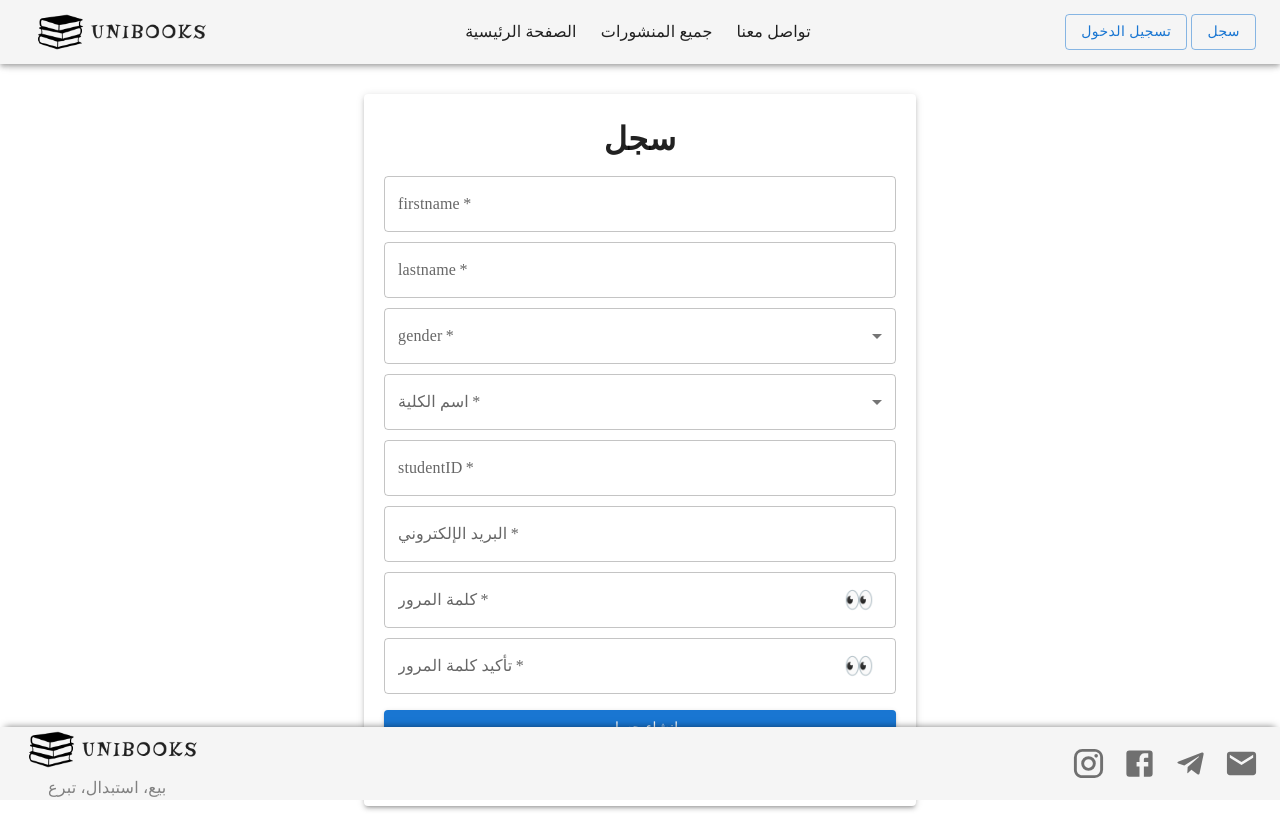
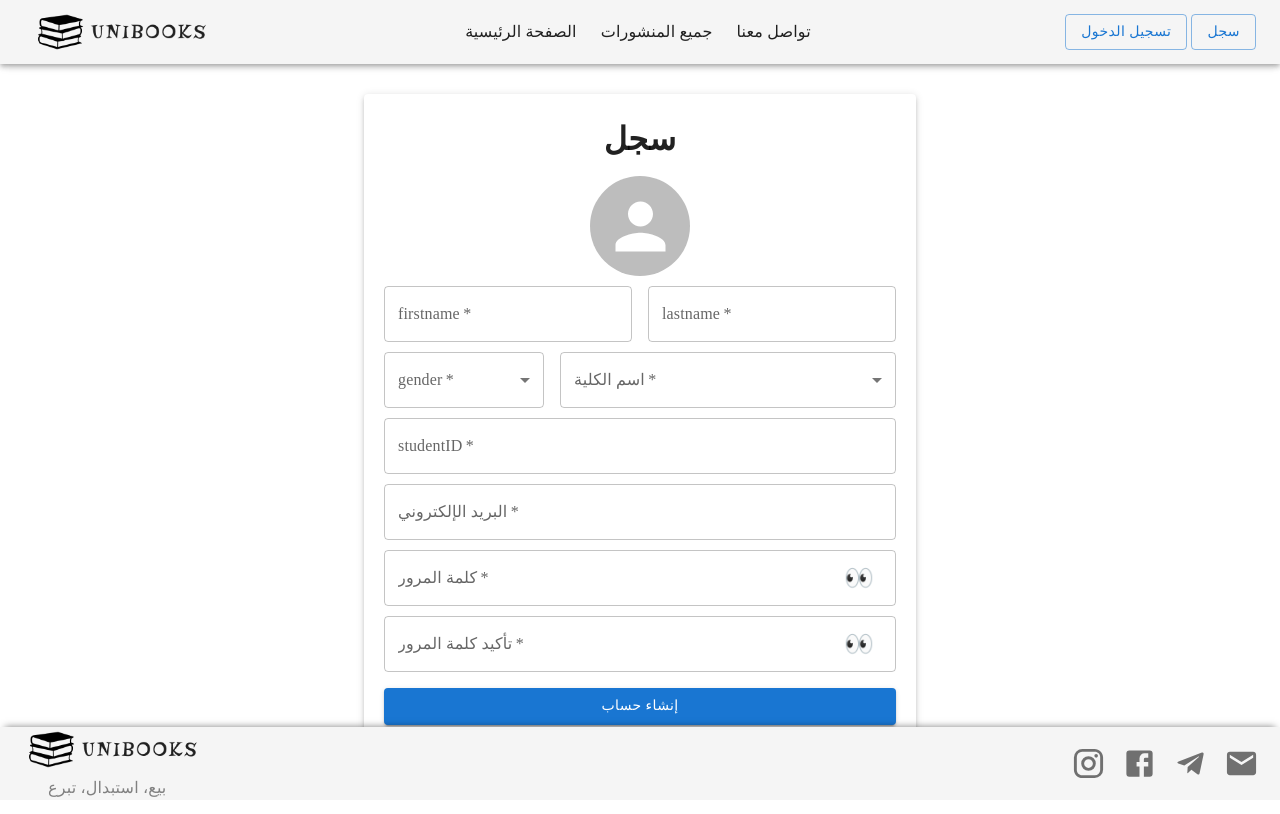
Before and after one commit to taladowiekat/unibooks, a React (Create React App) app in the folder frontend/: page /register in a window 1280 px wide. Built offline with nearby package versions, Linux system fonts and the light colour scheme; a web font is replaced by a local one.

Commit message:
Add the option to set a profile picture in signup

```diff
--- a/frontend/src/pages/register/Register.js
+++ b/frontend/src/pages/register/Register.js
@@ -1,5 +1,5 @@
 import React, { useState } from 'react';
-import {  Container, Grid, Typography, Button, InputAdornment, IconButton, TextField, Box, Paper } from '@mui/material';
+import { Avatar, Container, Grid, Typography, Button, InputAdornment, IconButton, TextField, Box, Paper } from '@mui/material';
 import { Formik, Form, Field } from 'formik';
 import { Link } from 'react-router-dom';
 import { useTranslation } from 'react-i18next';
@@ -20,31 +20,38 @@ const Register = () => {
     email: '',
     password: '',
     confirmPassword: '',
+    image: null
   };
 
   const [showPassword, setShowPassword] = useState(false);
   const [showConfirmPassword, setShowConfirmPassword] = useState(false);
+  const [selectedImage, setSelectedImage] = useState(null);
 
   const { t } = useTranslation();
 
   const onSubmit = async (values, { setSubmitting }) => {
     try {
       const { data } = await axios.post('http://localhost:3000/auth/signup', {
-        firstname:values.firstname,
-        lastname:values.lastname,
-        studentID:values.studentID,
-        email:values.email,
-        password:values.password,
-        gender:values.gender,
-        college:values.college
-       });
+        firstname: values.firstname,
+        lastname: values.lastname,
+        studentID: values.studentID,
+        email: values.email,
+        password: values.password,
+        gender: values.gender,
+        college: values.college
+      });
       console.log(data);
       navigate('/login')
     } catch (error) {
-    console.log("error: ", error);
-    }finally{
-    setSubmitting(false);
+      console.log("error: ", error);
+    } finally {
+      setSubmitting(false);
     }
+  };
+
+  const handleImageChange = (event) => {
+    const file = event.target.files[0];
+    setSelectedImage(file);
   };
 
 
@@ -64,6 +71,34 @@ const Register = () => {
             {({ errors, touched, isValid, setFieldValue }) => (
               <Form>
 
+                <label htmlFor="upload-avatar">
+                  <Avatar
+                    alt=""
+                    src={selectedImage ? URL.createObjectURL(selectedImage) : ""}
+                    sx={{ width: 100, height: 100, margin: 'auto' }}
+                  />
+                </label>
+                <input
+                  id="upload-avatar"
+                  type="file"
+                  accept="image/*"
+                  style={{ display: 'none' }}
+                  onChange={(event) => {
+                    handleImageChange(event);
+                    setFieldValue('image', event.currentTarget.files[0]);
+
+                  }}
+                />
+
+
+                {errors.image && touched.image && (
+                  <div style={{ color: 'red' }}>{errors.image}</div>
+                )}
+                <Box sx={{ height: '10px' }} />
+
+
+                <Grid container spacing={2}>
+                <Grid item xs={6}>
                 <Field
                   name="firstname"
                   as={TextField}
@@ -74,9 +109,8 @@ const Register = () => {
                   error={touched.firstname && Boolean(errors.firstname)}
                   helperText={touched.firstname && errors.firstname}
                 />
-
-                <Box sx={{ height: '10px' }} />
-
+                </Grid>
+                <Grid item xs={6}>
                 <Field
                   name="lastname"
                   as={TextField}
@@ -87,8 +121,12 @@ const Register = () => {
                   error={touched.lastname && Boolean(errors.lastname)}
                   helperText={touched.lastname && errors.lastname}
                 />
+                </Grid>
+                </Grid>
                 <Box sx={{ height: '10px' }} />
 
+                <Grid container spacing={2}>
+                <Grid item xs={4}>
                 <Field
                   name="gender"
                   as={TextField}
@@ -103,8 +141,8 @@ const Register = () => {
                   <option value="male">{t("male")}</option>
                   <option value="female">{t("female")}</option>
                 </Field>
-                <Box sx={{ height: '10px' }} />
-
+                </Grid>
+                <Grid item xs={8}>
                 <Field
                   name="college"
                   as={TextField}
@@ -126,6 +164,8 @@ const Register = () => {
                   <option value="Faculty of Science">{t("Faculty of Science")}</option>
                   <option value="Faculty of Shari'ah">{t("Faculty of Shari'ah")}</option>
                 </Field>
+                </Grid>
+                </Grid>
                 <Box sx={{ height: '10px' }} />
 
                 <Field
```
